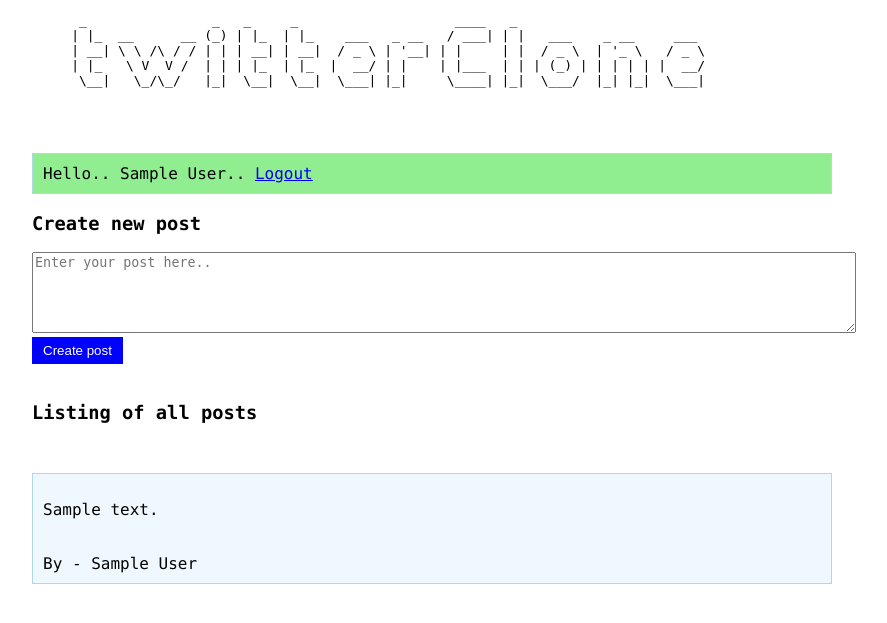
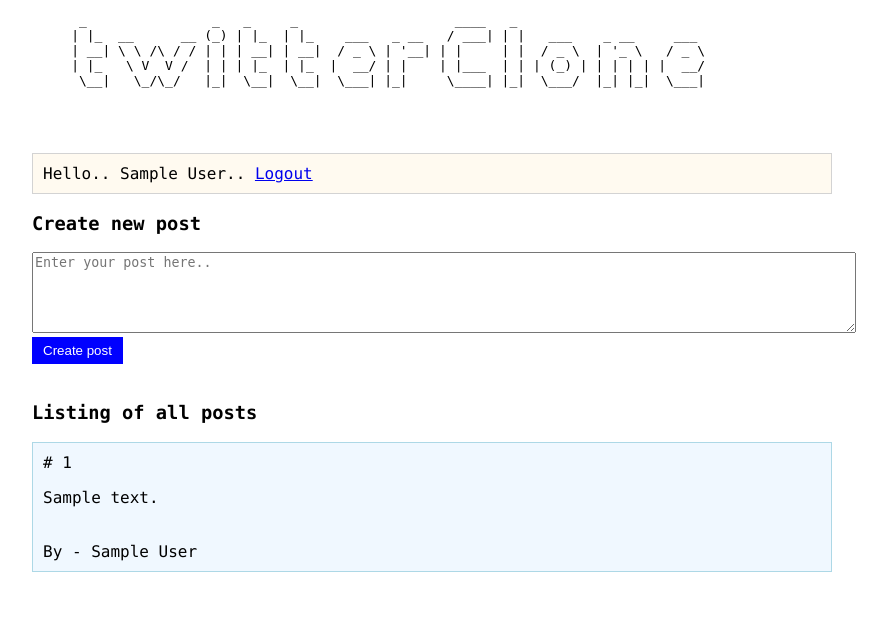
Before and after one commit to nitish-kr/twitterClone, a Flask app: template templates/home.html in a window 1280 px wide. Shown: the top 623 px of the page, without its empty margins (208-1095 px from the left). Run offline with Flask 2, Linux system fonts and the light colour scheme; the template is opened without the code that fills it: most values are stand-ins (such as "Sample title", 1, 10 or a date in 2020); parts of the project's set-up code (start-up, migrations or seed data) failed here and were passed over.

Commit message:
Random fixes

```diff
--- a/dao/post.py
+++ b/dao/post.py
@@ -9,6 +9,6 @@ def create(content, userId):
 
 
 def findAll():
-    sql = "SELECT p.content, u.full_name FROM posts AS p LEFT JOIN users AS u ON p.user_id = u.id"
+    sql = "SELECT p.id, p.content, u.full_name FROM posts AS p LEFT JOIN users AS u ON p.user_id = u.id"
     cursor.execute(sql)
     return cursor.fetchall()
--- a/static/common.css
+++ b/static/common.css
@@ -7,10 +7,10 @@ body {
 
 
 div#messages {
-    border: 1px solid lightblue;
-    background-color: aliceblue;
-    margin-top: 10px;
-    margin-bottom: 10px;
+    border: 1px solid lightgrey;
+    /* margin-top: 10px; */
+    /* margin-bottom: 10px; */
+    background-color: lightgoldenrodyellow
 }
 
 div.loginRegistrationForm {
@@ -35,12 +35,12 @@ div.post {
     border: 1px solid lightblue;
     padding: 10px;
     background-color: aliceblue;
-    margin-top: 50px;
+    margin-top: 10px;
 }
 
 div.userInfo {
-    border: 1px solid lightblue;
+    border: 1px solid lightgrey;
     padding: 10px;
-    background-color: lightgreen;
+    background-color: floralwhite;
     margin-top: 50px;
 }
--- a/templates/home.html
+++ b/templates/home.html
@@ -16,6 +16,7 @@
     <h3>Listing of all posts</h3>
     {% for post in posts %}
         <div class="post">
+            <span> # {{ post.id }} </span>
             <p> {{ post.content }}</p>
             <br />
             By - {{ post.full_name }}
```
